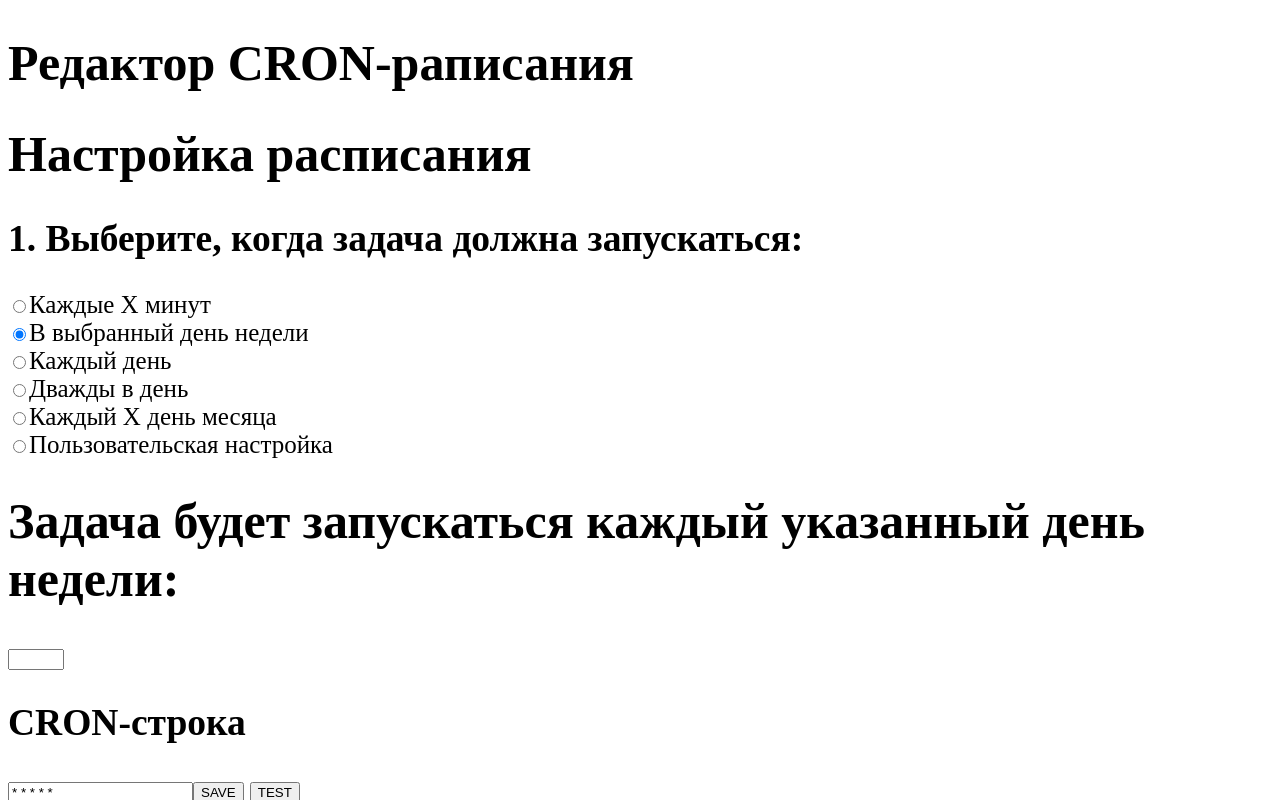
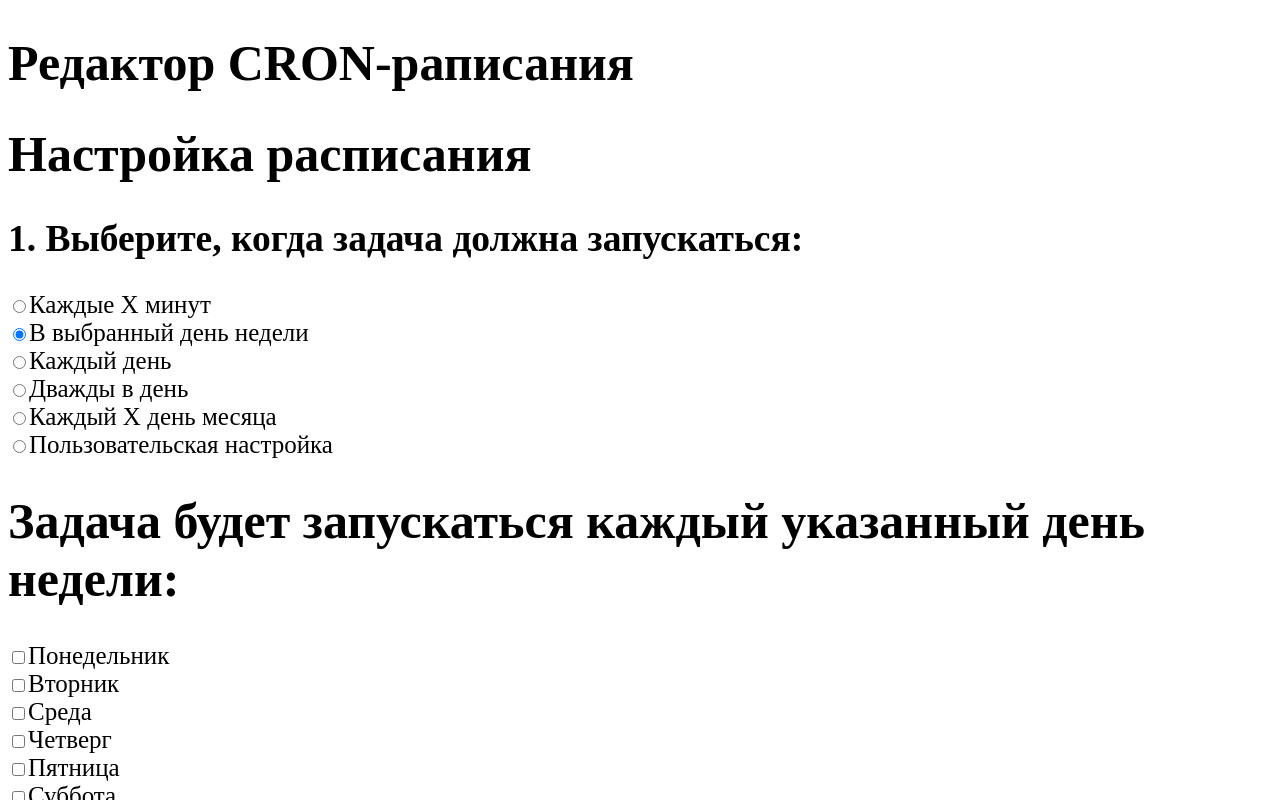
Before and after one commit to serafal/Convermax_test_task, a React (Create React App) app: page / in a window 1280 px wide. Both pictures are taken after a click on the radio button 19 px from the left and 334 px from the top of the page. Shown: the top 800 px of the page. Built offline with nearby package versions, Linux system fonts and the light colour scheme.

Commit message:
Сделан модуль каждый указанный день недели в определённое время

```diff
--- a/src/CRON-APP/App.jsx
+++ b/src/CRON-APP/App.jsx
@@ -30,21 +30,25 @@ function CRON_APP(props) {
     const [selComp, setSelComp] = useState ("minComp") //Выбранный компонент для ввода настроек
 
     function save_button() { //Функция кнопки SAVE для занесения данных в строку CRON.
-
+        //В этой функции осуществляется парсинг собранных значений в формат CRON.
         let CM = document.forms.cron_mode.cron_mode.value;
+        console.log(week)
             if (CM === "each_min") { //ВЫБРАНА НАСТРОЙКА "КАЖДЫЕ X МИНУТ"
                 if (min === "*") { //Проверка на не введённое значение
                     return alert ("Пожалуйста, введите желаемое значение")
                 }
-                cron_arr_set[0] = min + "/";
+                cron_arr_set[0] = "*/" + min;
                 cron_arr_set[1] = "*";
                 cron_arr_set[2] = "*";
                 cron_arr_set[3] = "*";
                 cron_arr_set[4] = "*";
             }
-            if (CM === "exact_days_week_in_time") {
+            if (CM === "exact_days_week_in_time") { //ВЫБРАНА НАСТРОЙКА "В ОПРЕДЕЛЁННОЕ ВРЕМЯ В УКАЗАНЫЕ ДНИ"
+                if (min === "*" || hour === "*" || week === ("*") ) { //Проверка на не введённое значение
+                    return alert ("Пожалуйста, введите желаемое значение")
+                }
                 cron_arr_set[0] = min;
-                cron_arr_set[1] = day;
+                cron_arr_set[1] = hour;
                 cron_arr_set[2] = "*";
                 cron_arr_set[3] = "*";
                 cron_arr_set[4] = week;
@@ -78,7 +82,7 @@ function CRON_APP(props) {
                 cron_arr_set[4] = "*";
             }
         setCron(cron_arr_set);
-        console.log(CM)
+
     }
 
     const test_function = () => { //ТЕСТ-функция (для релиза - УДАЛИТЬ)
--- a/src/CRON-APP/subcomponents/each_min.jsx
+++ b/src/CRON-APP/subcomponents/each_min.jsx
@@ -1,9 +1,8 @@
 import React from 'react';
-import { useState } from 'react';
 
 function EachMin({selected, onMinChange, onChange}) {
 //Данный компонент отвечает за выдачу CRON-значений соответствующих запросу "Каждую X минуту."
-// X * * * *
+// X/ * * * *
   const handleChange = (event) => {
     onMinChange(event.target.value)
   }
--- a/src/CRON-APP/subcomponents/exact_day_week.jsx
+++ b/src/CRON-APP/subcomponents/exact_day_week.jsx
@@ -1,24 +1,28 @@
 import React from 'react';
-import { useState } from 'react';
 
-function ExactDaysWeek({selected, onChange}) {
+function ExactDaysWeek({selected, onChange, onMinChange, onHourChange, onWeekChange, onClick}) {
 
-  /*const handleChange = (event) => {
-    onChange(event.target.value)
+//Данный компонент отвечает за выдачу CRON-значений соответствующих запросу "Каждый указанный день недели в указанное время"
+// X Y Z1,Z2,Z3...  * *
+
+const handleMinChange = (event) => { //Отслеживаем изменения MIN
+  onMinChange(event.target.value)
+}
+
+const handleHourChange = (event) => { //Отслеживаем изменения Hour
+  onHourChange(event.target.value)
+}
+
+const handleWeekChange = (event) => { //Отслеживаем изменения Week
+  let week_arr = [] //Массив хранения значений выбранных дней
+  let checkboxes = document.querySelectorAll('input[type=checkbox]:checked');
+  for (let i = 0; i < checkboxes.length; i++) {
+    week_arr.push(checkboxes[i].value)
   }
-  if  {
-    return (
-      <div>
-        <h1>exact_days_week_in_time <input type="text" onChange = {handleChange}/></h1>
-      </div>
-  );
+  if (week_arr.length === 0) { //Если данные не введены
+    week_arr.push("*");
   }
-}*/
-
-//Данный компонент отвечает за выдачу CRON-значений соответствующих запросу "Каждую X минуту."
-// X * * * *
-const handleChange = (event) => {
-  onChange(event.target.value)
+  onWeekChange(week_arr.join(","))
 }
 
 const keyDownDisabled = (event) => {//Отключаем ручной ввод в input
@@ -28,15 +32,29 @@ const keyDownDisabled = (event) => {//Отключаем ручной ввод
 if (selected === "exact_days_week_in_time") { //Выбор проходит в App.jsx
   return (
     <div>
-      <form>
+      <form name='week_checkbox'>
       <h1>Задача будет запускаться каждый указанный день недели:</h1>
-        <input
-        min = {1}
+      <input type="checkbox" name = "week_checkbox" value="1" id="1" onClick={handleWeekChange}/>Понедельник <br></br>
+      <input type="checkbox" name = "week_checkbox" value="2" id="2" onClick={handleWeekChange}/>Вторник <br></br>
+      <input type="checkbox" name = "week_checkbox" value="3" id="3" onClick={handleWeekChange}/>Среда <br></br>
+      <input type="checkbox" name = "week_checkbox" value="4" id="4" onClick={handleWeekChange}/>Четверг <br></br>
+      <input type="checkbox" name = "week_checkbox" value="5" id="5" onClick={handleWeekChange}/>Пятница <br></br>
+      <input type="checkbox" name = "week_checkbox" value="6" id="6" onClick={handleWeekChange}/>Суббота <br></br>
+      <input type="checkbox" name = "week_checkbox" value="7" id="7" onClick={handleWeekChange}/>Воскресенье <br></br>
+      <p>В <input type="number"
+        name=""
+        id=""
+        min = {0}
+        max = {23}
+        onChange={handleHourChange}
+        onKeyDown = {keyDownDisabled}/> часов
+      и <input type="number"
+        name=""
+        id=""
+        min = {0}
         max = {59}
-       type="number"
-       onChange = {handleChange}
-       onKeyDown = {keyDownDisabled}
-        />
+        onChange={handleMinChange}
+        onKeyDown = {keyDownDisabled}/>  минут</p>
       </form>
     </div>
 );
```
